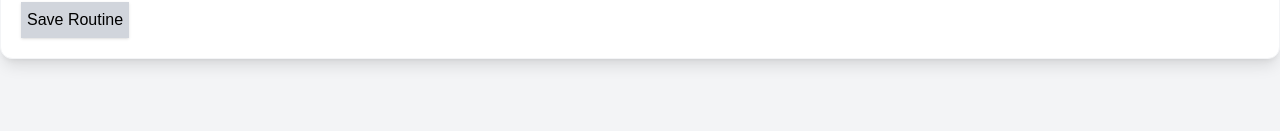
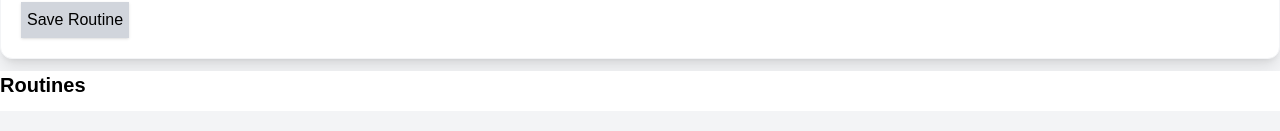
Before and after one commit to Sgissa/gym-tracker, a Next.js app: page / in a window 1280 px wide. Shown: the part 611-742 px from the top of the page. Built offline with nearby package versions, Linux system fonts and the light colour scheme.

Commit message:
started the display area for the routines

```diff
--- a/src/components/Routines.jsx
+++ b/src/components/Routines.jsx
@@ -261,6 +261,14 @@ export default function Routines() {
           Save Routine
         </button>
       </div>
+      {/* This section below will be for displaying the routines */}
+      <div className="mb-3 w-7xl bg-white">
+        <h2 className="text-xl font-semibold mb-3">Routines</h2>
+        <div className="grid grid-cols-4 gap-4">
+          {/* fill in cards that will show each routine on a card, i have this div
+          set to hold 4 in a colummn */}
+        </div>
+      </div>
     </>
   );
 }
```
